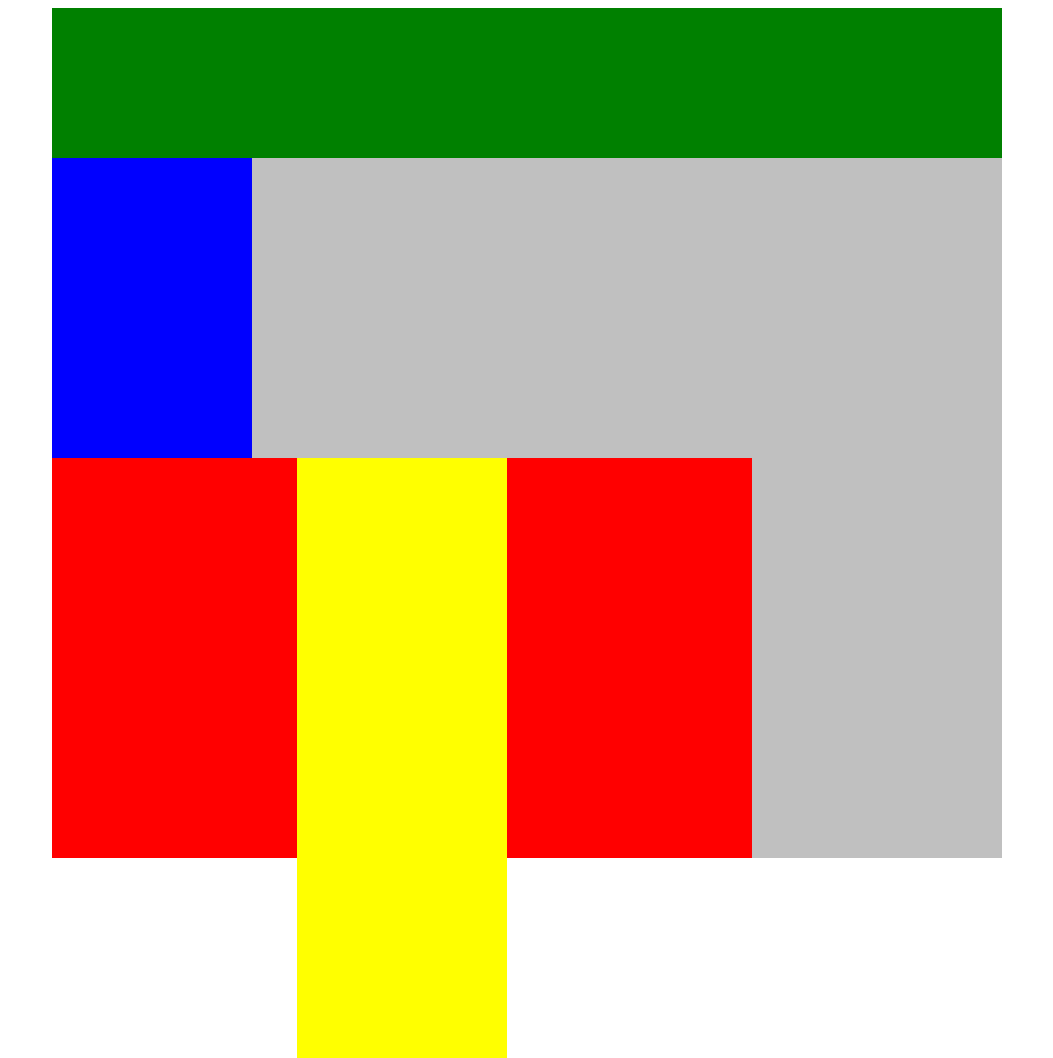
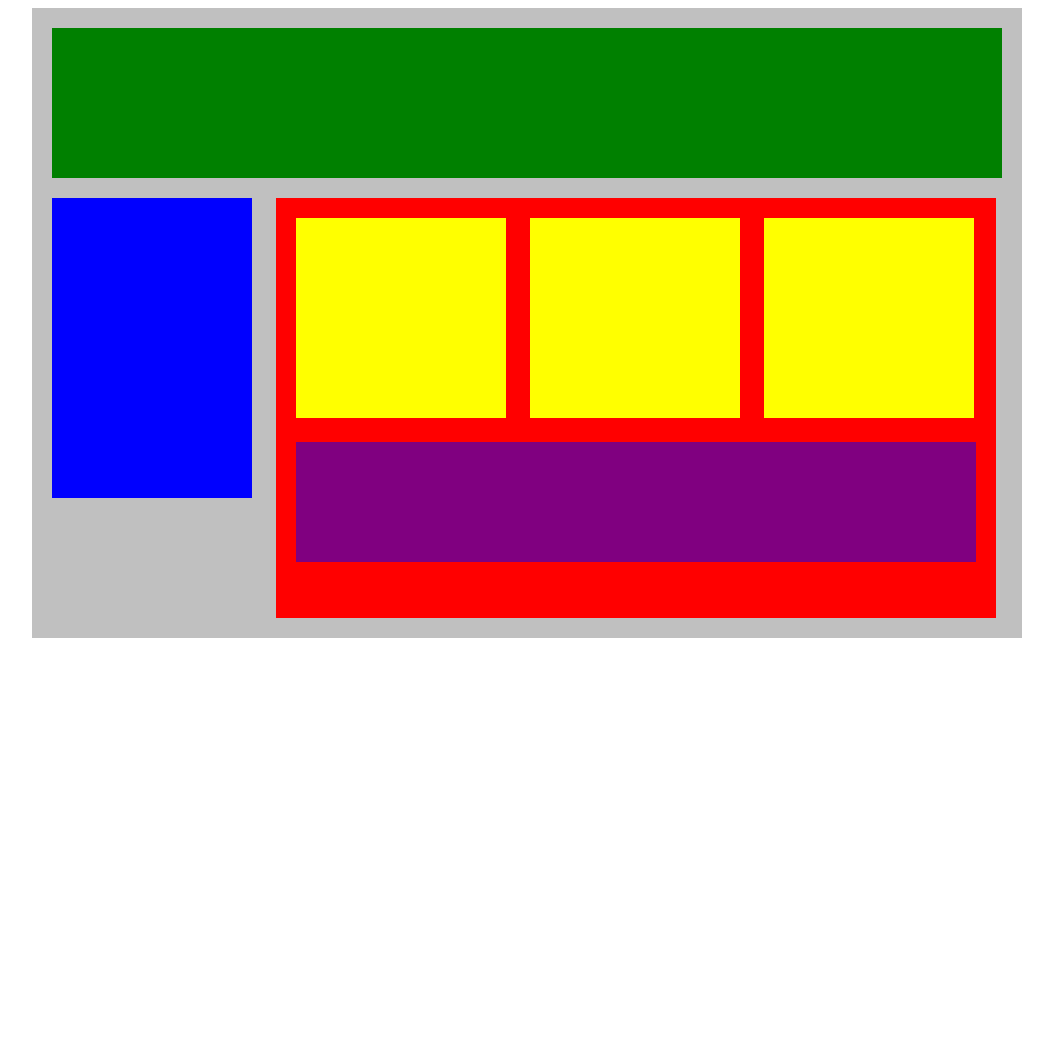
Before and after one commit to Sadia2018/PlottingBlocks, a plain HTML site: page index.html in a window 1280 px wide. Shown: the whole page, without its empty margins (113-1166 px from the left). After the commit the page ends 800 px from the top, so only its background shows below. Drawn offline with Linux system fonts and the light colour scheme.

Commit message:
enhanced

```diff
--- a/index.html
+++ b/index.html
@@ -15,7 +15,7 @@
             <div class="sub-content"></div>
             <div class="sub-content"></div>
             <div class="sub-content"></div>
-            <div class="advertisement"></div>
+            <div id="advertisement"></div>
         </div>
     </div>
 </body>
--- a/style.css
+++ b/style.css
@@ -2,30 +2,39 @@
     width: 950px;
     background-color: silver;
     margin: 0px auto;
+    padding: 20px;
 }
 .top-nav {
     height: 150px;
     background-color: green;
+    margin-bottom: 20px;
 }
 .side-nav {
     height: 300px;
     width: 200px;
     background-color: blue;
+    display: inline-block;
+    margin-right: 20px;
+    vertical-align: top;
 }
 .main {
     height: 400px;
     width: 700px;
     background-color: red;
+    display: inline-block;
+    vertical-align: top;
+    padding:10px ;
 }
 .sub-content {
     height: 200px;
     width: 210px;
     background-color: yellow;
-    margin: auto;
-    align-items: center;
+    margin: 10px;
+    display: inline-block;
 }
 #advertisement {
     height: 120px;
-    width: 660px;
+    width: 680px;
     background-color: purple;
+    margin: 10px;
 }
```
